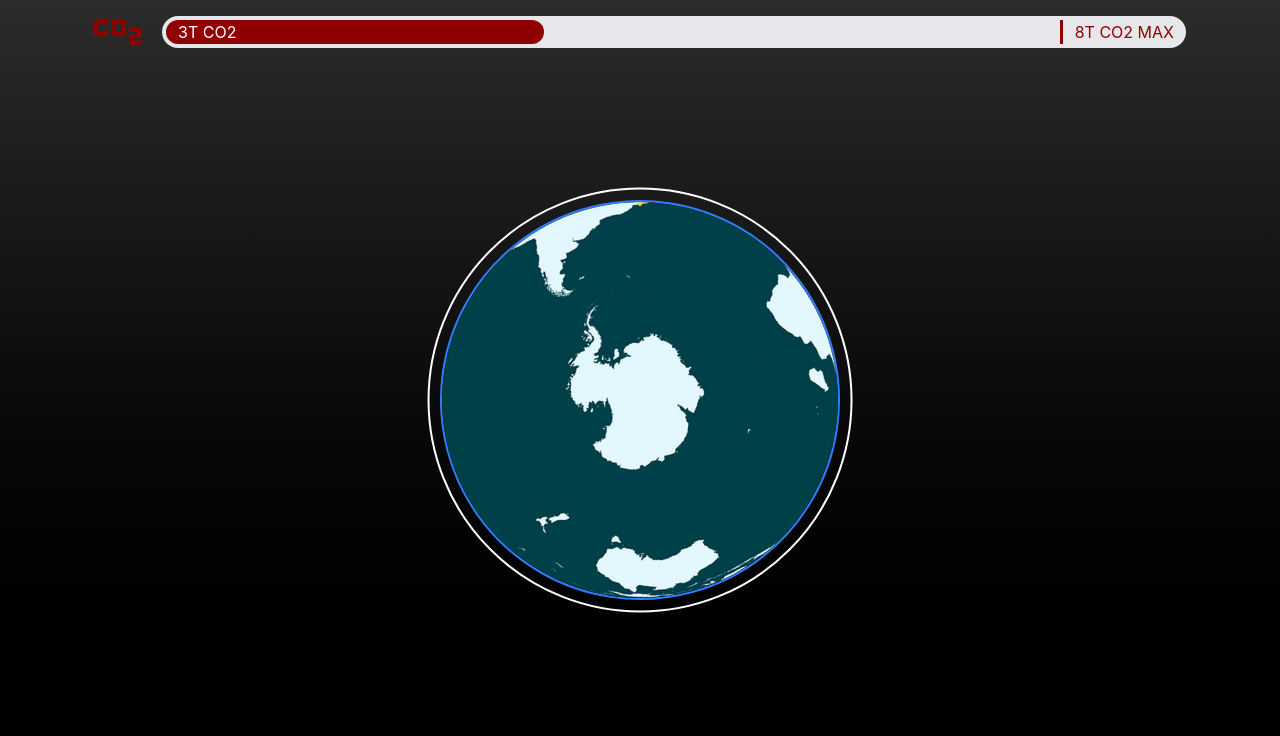
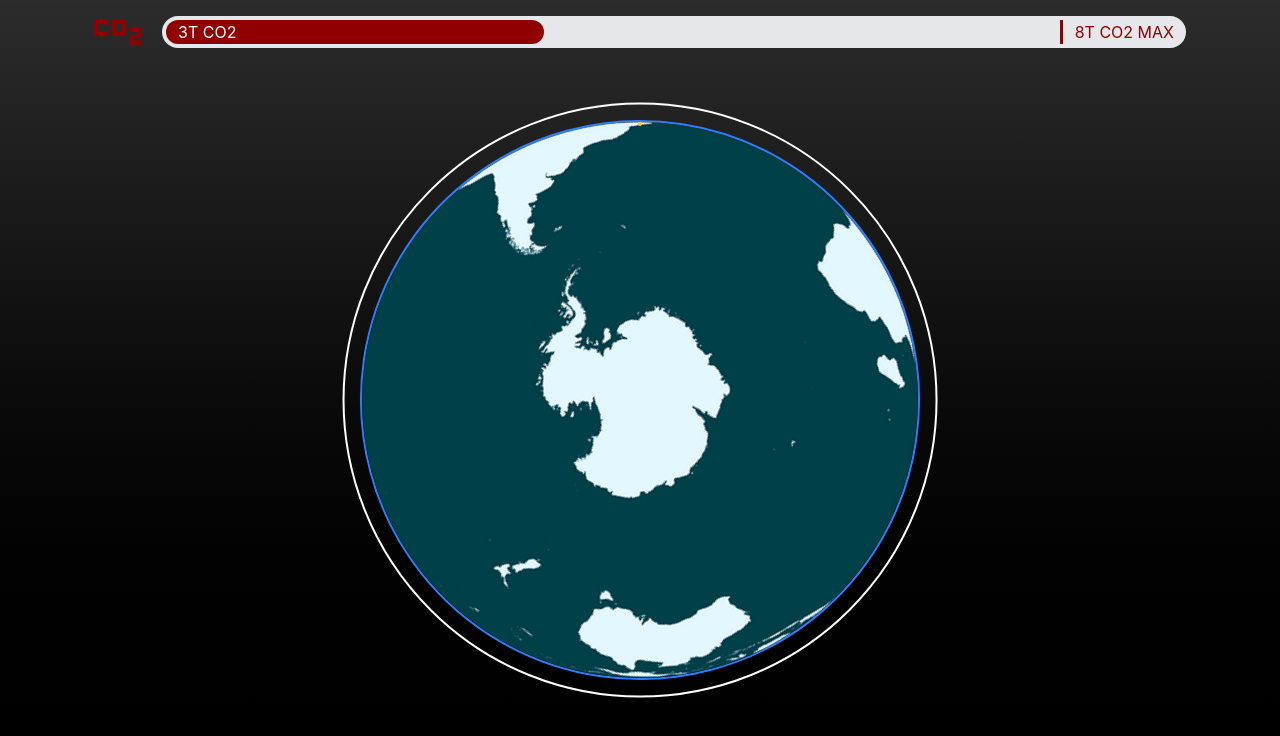
Before and after one commit to DaRealRomz/opti-fusees, a React (Vite) app: page /simulation in a window 1280 px wide. Shown: the top 736 px of the page. Built offline with nearby package versions, Linux system fonts and the light colour scheme; a web font is replaced by a local one.

Commit message:
taille de la planete plus grande

```diff
--- a/src/pages/Editeur/Editeur.tsx
+++ b/src/pages/Editeur/Editeur.tsx
@@ -24,7 +24,7 @@ export function Editeur() {
       <img className="w-[200px] absolute bottom-[200px] left-[900px] z-10" src={imageCarburant()} />
       <img className="h-[150px] w-full absolute bottom-0 object-cover" src={imageSol} />
       <img className="h-[340px] absolute bottom-0 left-[300px]" src={imagePlateforme} />
-      <Link to={"/simulation"}>
+      <Link to={"/simulation?fusee=" + fusee + "&carburant=" + carburant}>
         <button className="absolute bottom-0 right-0 p-5 m-5 font-bold text-lg text-white bg-[#910000] rounded-full hover:bg-[#a65252] transition-all">
           Décollage !
         </button>
--- a/src/pages/simulation/Simulation.tsx
+++ b/src/pages/simulation/Simulation.tsx
@@ -12,15 +12,15 @@ export function Simulation() {
         <BarreCO2 limite={8} utilise={3} />
         <img
           src={imageTerre}
-          className="absolute top-1/2 left-1/2 transform -translate-x-1/2 -translate-y-1/2 h-[50vh] rounded-full border-2 border-blue-500 rotate-[120deg]"
+          className="absolute top-1/2 left-1/2 transform -translate-x-1/2 -translate-y-1/2 h-[70vh] rounded-full border-2 border-blue-500 rotate-[120deg]"
         />
         <div
-          style={{ height: "calc(50vh * 1.0624)", width: "calc(50vh * 1.0624)" }}
+          style={{ height: "calc(70vh * 1.0624)", width: "calc(70vh * 1.0624)" }}
           className="absolute top-1/2 left-1/2 transform -translate-x-1/2 -translate-y-1/2 rounded-full border-2 border-white"
         ></div>
         <div
           style={{
-            transform: `translate(calc(-50% + 25vh * ${position.x / EARTH_RADIUS}), calc(50% - 25vh * ${
+            transform: `translate(calc(-50% + 35vh * ${position.x / EARTH_RADIUS}), calc(50% - 35vh * ${
               position.y / EARTH_RADIUS
             }))`,
           }}
```
